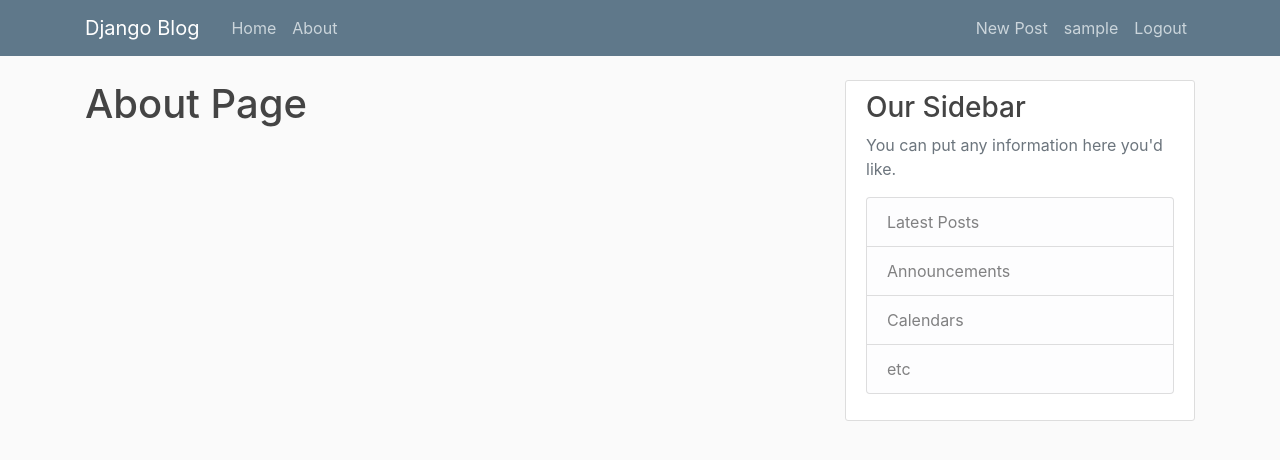
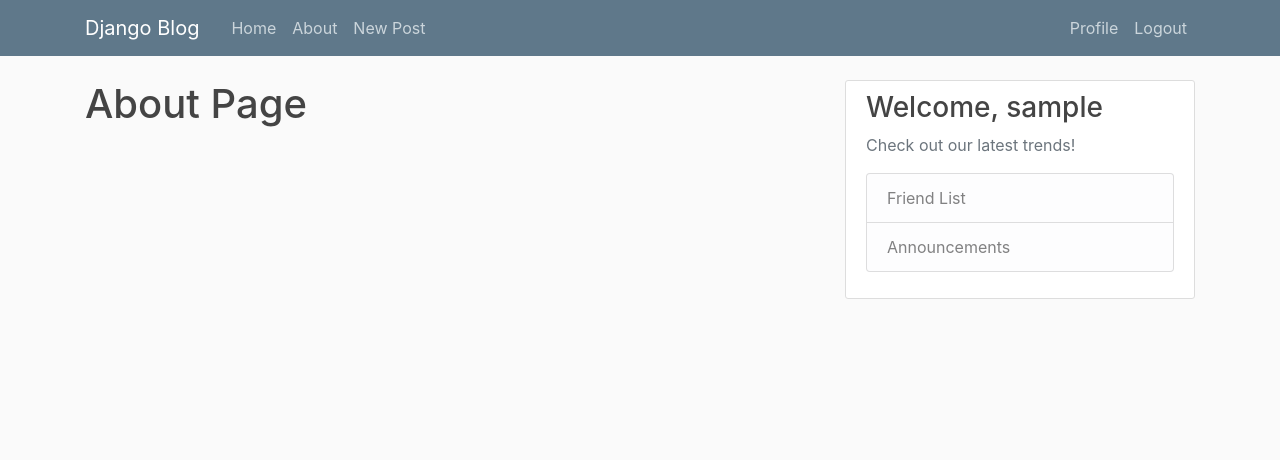
Before and after one commit to dydypig/django_project, a Django app: page /about/ in a window 1280 px wide. Shown: the top 460 px of the page. Run offline with Django 3.2, Linux system fonts and the light colour scheme; the visitor is signed in with stand-in values (Sample User, id 1); parts of the project's set-up code (start-up, migrations or seed data) failed here and were passed over; some libraries are stand-ins or nearby versions.

Commit message:
template optimazation
view other people"s profiles along with their posts

```diff
--- a/blog/templates/blog/base.html
+++ b/blog/templates/blog/base.html
@@ -30,12 +30,13 @@
             <div class="navbar-nav mr-auto">
               <a class="nav-item nav-link" href="{% url 'blog-home' %}">Home</a>
               <a class="nav-item nav-link" href="{% url 'blog-about' %}">About</a>
+              <a class="nav-item nav-link" href="{% url 'post-create'%}">New Post</a>
             </div>
             <!-- Navbar Right Side -->
             <div class="navbar-nav">
                 {% if user.is_authenticated %}
-                    <a class="nav-item nav-link" href="{% url 'post-create'%}">New Post</a>
-                    <a class="nav-item nav-link" href="{% url 'profile'%}">{{user.username}}</a>
+
+                    <a class="nav-item nav-link" href="{% url 'profile'%}">Profile</a>
                     <a class="nav-item nav-link" href="{% url 'logout'%}">Logout</a>
 
                 {% else %}
@@ -61,15 +62,23 @@
         </div>
         <div class="col-md-4">
           <div class="content-section">
-            <h3>Our Sidebar</h3>
-            <p class='text-muted'>You can put any information here you'd like.
-              <ul class="list-group">
-                <li class="list-group-item list-group-item-light">Latest Posts</li>
-                <li class="list-group-item list-group-item-light">Announcements</li>
-                <li class="list-group-item list-group-item-light">Calendars</li>
-                <li class="list-group-item list-group-item-light">etc</li>
-              </ul>
-            </p>
+            {% if user.is_authenticated %}
+              <h3>Welcome, {{user.username}}</h3>
+              <p class='text-muted'>Check out our latest trends!
+                <ul class="list-group">
+                    <li class="list-group-item list-group-item-light">Friend List</li>
+                    <li class="list-group-item list-group-item-light">Announcements</li>
+                </ul>
+              </p>
+            {% else %}
+              <h3>Join Us Now</h3>
+              <p class='text-muted'>Write posts and share with your friends today!
+                <ul class="list-group">
+                    <li class="list-group-item list-group-item-light">See People</li>
+                    <li class="list-group-item list-group-item-light">Announcements</li>
+                </ul>
+              </p>
+            {% endif %}
           </div>
         </div>
       </div>
--- a/blog/urls.py
+++ b/blog/urls.py
@@ -4,7 +4,7 @@ from . import views
 
 urlpatterns = [
     path('', PostListView.as_view(), name='blog-home'),
-    path('user/<str:username>', UserPostListView.as_view(), name='user-posts'),
+    path('user/<str:username>/', UserPostListView.as_view(), name='user-posts'),
     path('post/<int:pk>/', PostDetailView.as_view(), name='post-detail'),
     path('post/new/', PostCreateView.as_view(), name='post-create'),
     path('post/<int:pk>/update/', PostUpdateView.as_view(), name='post-update'),
--- a/blog/views.py
+++ b/blog/views.py
@@ -24,6 +24,12 @@ class UserPostListView(ListView):
     context_object_name = 'posts'
     # ordering = ['-date_posted']
     paginate_by = 5
+
+    def get_context_data(self, **kwargs):
+        user = get_object_or_404(User, username=self.kwargs.get('username'))
+        context = super(UserPostListView, self).get_context_data(**kwargs)
+        context.update({'users': user })
+        return context
 
     def get_queryset(self):
         user = get_object_or_404(User, username=self.kwargs.get('username'))
```
Also changed, not shown: blog/templates/blog/user_posts.html (+10 -4 lines).
